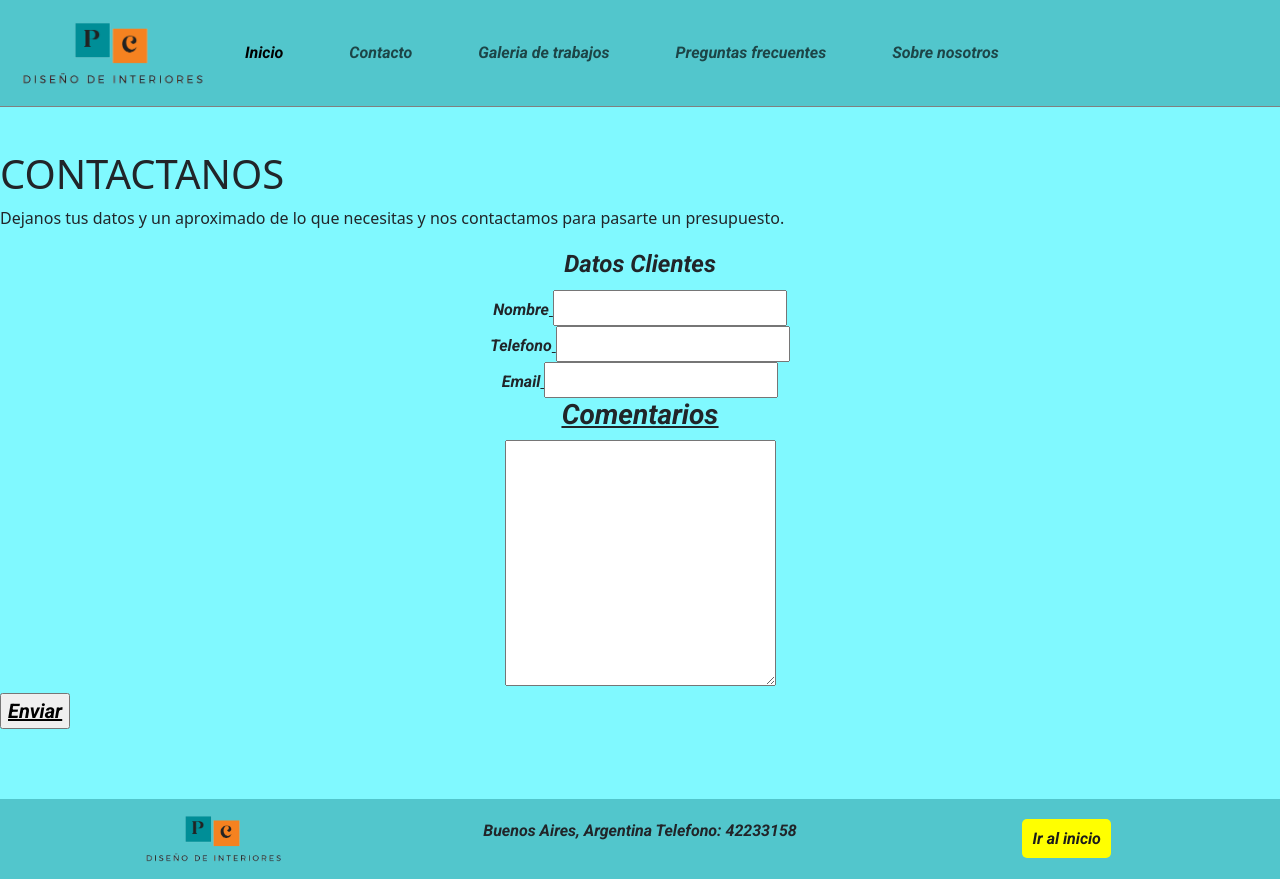
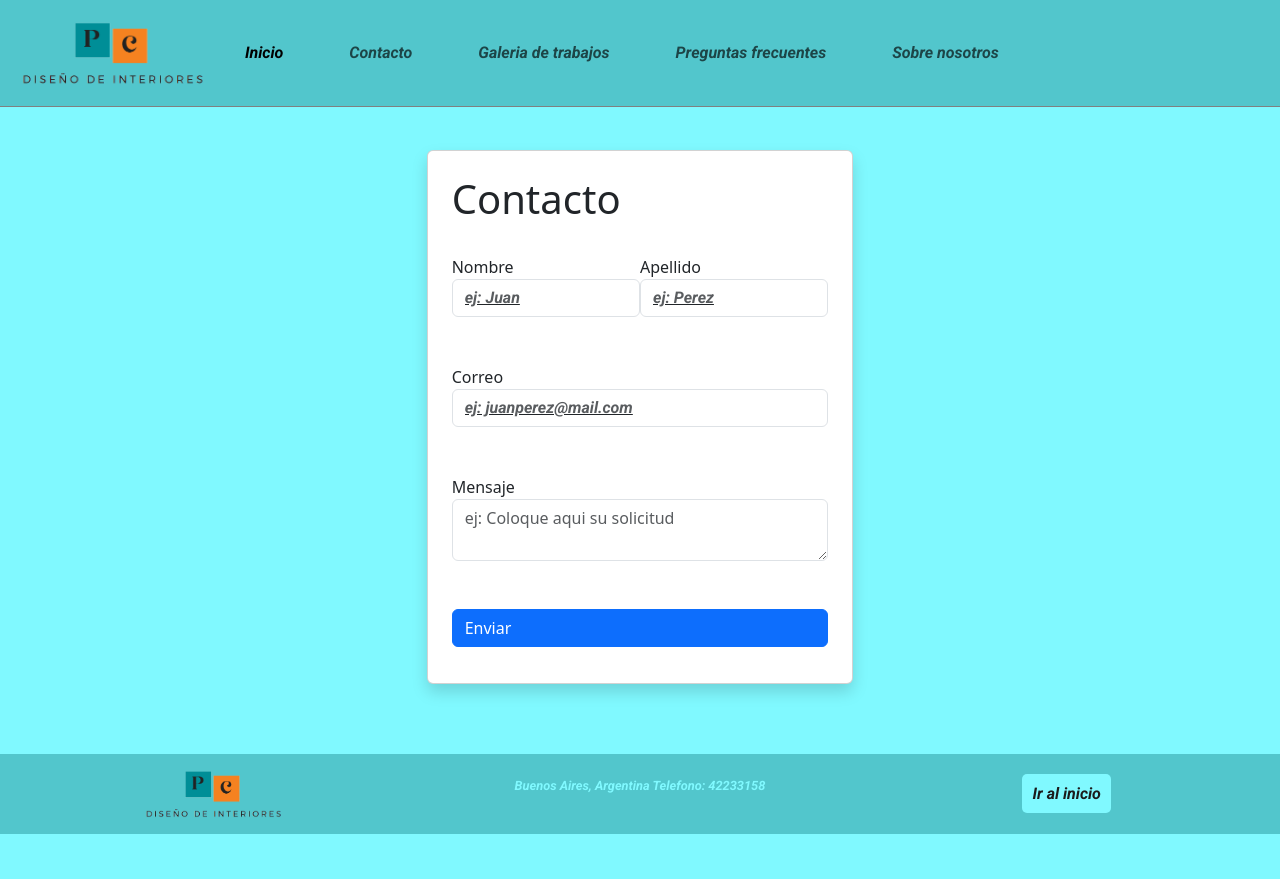
Before and after one commit to PonteMaxi/pre-entregable-3-Maximiliano-de-Ponte, a plain HTML site: page html/contacto.html in a window 1280 px wide. After the commit the page ends 834 px from the top, so only its background shows below. Drawn offline with nearby package versions, Linux system fonts and the light colour scheme.

Commit message:
agrego nuevo formulario en contacto

```diff
--- a/css/style.css
+++ b/css/style.css
@@ -61,11 +61,17 @@ footer{
     justify-items: center
 }
 
+.grid-container p{
+    font-size: 0.8rem;
+    color: #80F9FF;
+}
+
+
 .grid-item-tres a{
     text-decoration: none;
     color: rgb(27, 27, 27);
     font-size: 1rem;
-    background-color: yellow;
+    background-color: #80F9FF;
     padding: 10px;
     border-radius: 5px;
 }
--- a/html/contacto.html
+++ b/html/contacto.html
@@ -56,7 +56,7 @@
     </header>
 
     <main>
-        <section>
+        <!-- <section>
             <h1>CONTACTANOS</h1>
         </section>
         <p>
@@ -87,7 +87,46 @@
         </fieldset>
         </center>
 
-        <input type="submit" value="Enviar"/>
+        <input type="submit" value="Enviar"/> -->
+
+        <section class="d-flex justify-content-center align-items-center">
+            <div class="card shadow col-xs-12 col-sm-6 col-md-6 col-lg-4   p-4">
+                <div class="mb-4 d-flex justify-content-start align-items-center">
+
+                    <h1>Contacto</h1>
+                </div>
+                <div class="mb-1">
+                    <form id="contacto">
+                        <div class="mb-5 d-flex justify-content-between">
+                            <div>
+                                <label for="nombre">Nombre</label>
+                                <input type="text" class="form-control" name="nombre" id="nombre" placeholder="ej: Juan">
+                            </div>
+                            <div>
+                                <label for="apellido">Apellido</label>
+                                <input type="text" class="form-control" name="apellido" id="apellido" placeholder="ej: Perez">
+                            </div>
+                        </div>
+                        <div class="mb-5">
+                            <label for="correo">Correo</label>
+                            <input type="email" class="form-control" name="correo" id="correo"
+                                placeholder="ej: juanperez@mail.com" required>
+                        </div>
+                        <div class="mb-5">
+                            <label for="mensaje">Mensaje</label>
+                            <textarea name="mensaje" id="mensaje" class="form-control" placeholder="ej: Coloque aqui su solicitud"></textarea>
+                        </div>
+
+                        <div class="mb-2">
+                            <button id="botton" class="col-12 btn btn-primary d-flex justify-content-between">
+                                Enviar
+                            </button>
+                        </div>
+
+                    </form>
+                </div>
+            </div>
+        </section>
 
 
     </main>
```
